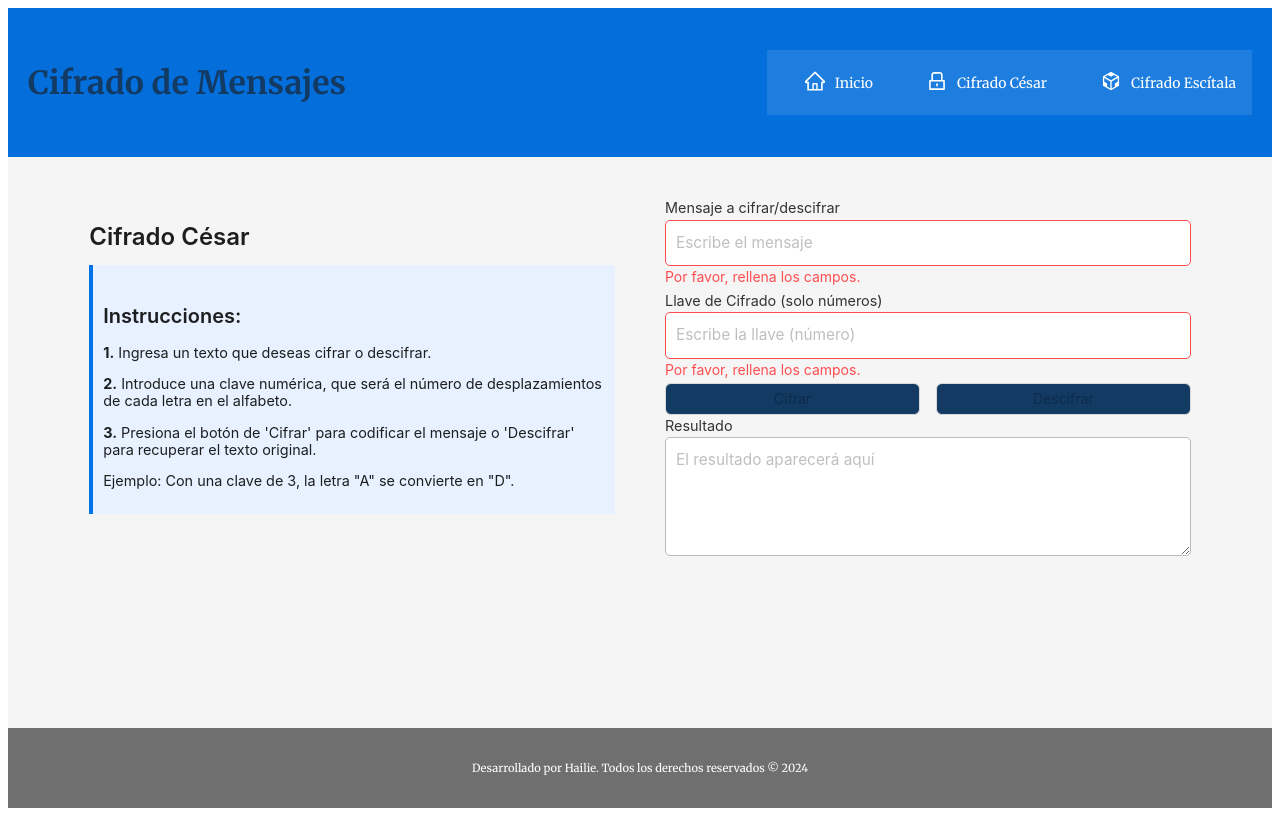
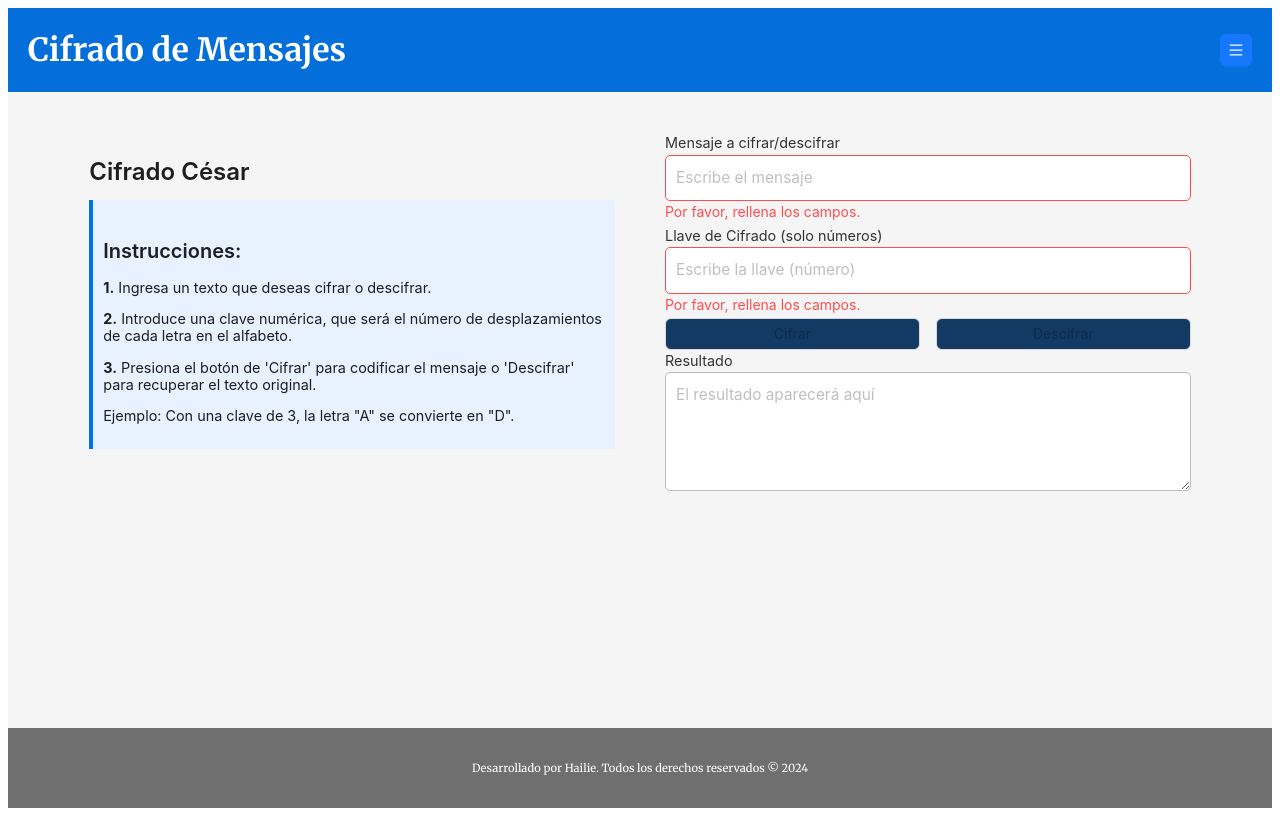
Before and after one commit to HailieTapia/Cifradoss, a React (Create React App) app: page /cesar in a window 1280 px wide. Built offline with nearby package versions, Linux system fonts and the light colour scheme.

Commit message:
Update MainLayout.js

```diff
--- a/src/componentes/MainLayout.js
+++ b/src/componentes/MainLayout.js
@@ -1,33 +1,57 @@
-import React from 'react';
-import { Layout, Menu } from 'antd';
+import React, { useState } from 'react';
+import { Layout, Menu, Drawer, Button } from 'antd';
 import { NavLink, Outlet } from 'react-router-dom';
-import { HomeOutlined, LockOutlined, CodeSandboxOutlined } from '@ant-design/icons';
+import { HomeOutlined, LockOutlined, CodeSandboxOutlined, MenuOutlined } from '@ant-design/icons';
 import '../App.css';
+
 const { Header, Content, Footer } = Layout;
 
 const MainLayout = () => {
+    const [visible, setVisible] = useState(false);
+
+    const showDrawer = () => {
+        setVisible(true);
+    };
+
+    const onClose = () => {
+        setVisible(false);
+    };
+
     return (
-        <Layout className="layout" style={{ minHeight: '100vh', display: 'flex', flexDirection: 'column' }}>
-            <header className="App-header">
-                <h1>Cifrado de Mensajes</h1>
-                <Menu mode="horizontal">
-                    <Menu.Item key="1" style={{ marginLeft: '22px', color: '#FFFF', fontFamily: 'Merriweather' }} icon={<HomeOutlined style={{ fontSize: '20px' }} />}>
-                        <NavLink to="/" activeClassName="active-link">Inicio</NavLink>
-                    </Menu.Item>
-                    <Menu.Item key="2" style={{ marginLeft: '22px', color: '#FFFF', fontFamily: 'Merriweather' }} icon={<LockOutlined style={{ fontSize: '20px' }} />}>
-                        <NavLink to="/cesar" activeClassName="active-link">Cifrado César</NavLink>
-                    </Menu.Item>
-                    <Menu.Item key="3" style={{ marginLeft: '22px', color: '#FFFF', fontFamily: 'Merriweather' }} icon={<CodeSandboxOutlined style={{ fontSize: '20px' }} />}>
-                        <NavLink to="/escitala" activeClassName="active-link">Cifrado Escítala</NavLink>
-                    </Menu.Item>
-                </Menu>
-            </header>
+        <Layout className="layout" style={{ minHeight: '100vh' }}>
+            <Header className="App-header">
+                <h1 style={{ color: '#fff', margin: 0 }}>Cifrado de Mensajes</h1>
+                <Button
+                    type="primary"
+                    onClick={showDrawer}
+                    icon={<MenuOutlined />}
+                    style={{ marginLeft: 'auto' }}
+                />
+                <Drawer
+                    title="Menú"
+                    placement="right"
+                    onClose={onClose}
+                    visible={visible}
+                >
+                    <Menu mode="vertical" onClick={onClose}>
+                        <Menu.Item key="1" icon={<HomeOutlined style={{ fontSize: '20px' }} />}>
+                            <NavLink to="/">Inicio</NavLink>
+                        </Menu.Item>
+                        <Menu.Item key="2" icon={<LockOutlined style={{ fontSize: '20px' }} />}>
+                            <NavLink to="/cesar">Cifrado César</NavLink>
+                        </Menu.Item>
+                        <Menu.Item key="3" icon={<CodeSandboxOutlined style={{ fontSize: '20px' }} />}>
+                            <NavLink to="/escitala">Cifrado Escítala</NavLink>
+                        </Menu.Item>
+                    </Menu>
+                </Drawer>
+            </Header>
             <Content style={{ padding: '20px' }}>
                 <Outlet />
             </Content>
-            <footer className="App-footer">
+            <Footer className="App-footer">
                 <p>Desarrollado por Hailie. Todos los derechos reservados &copy; 2024</p>
-            </footer>
+            </Footer>
         </Layout>
     );
 };
```
